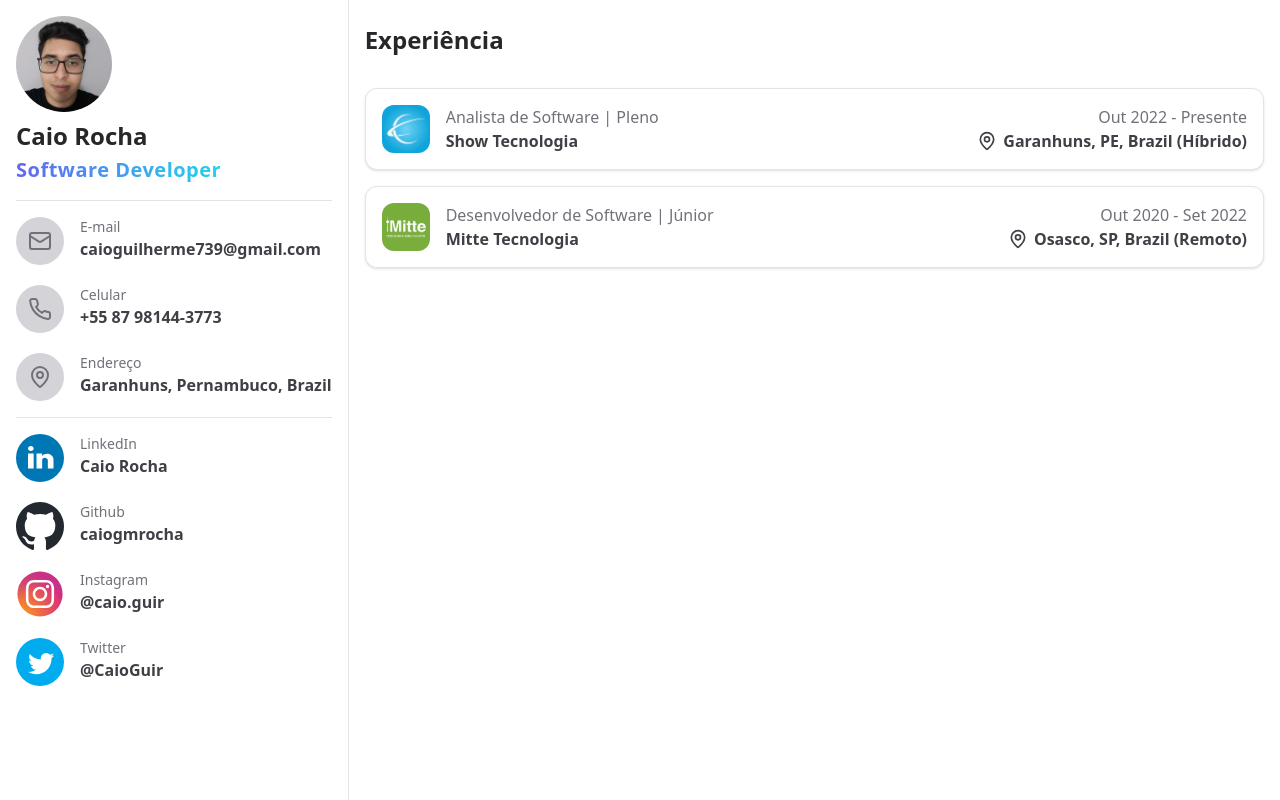
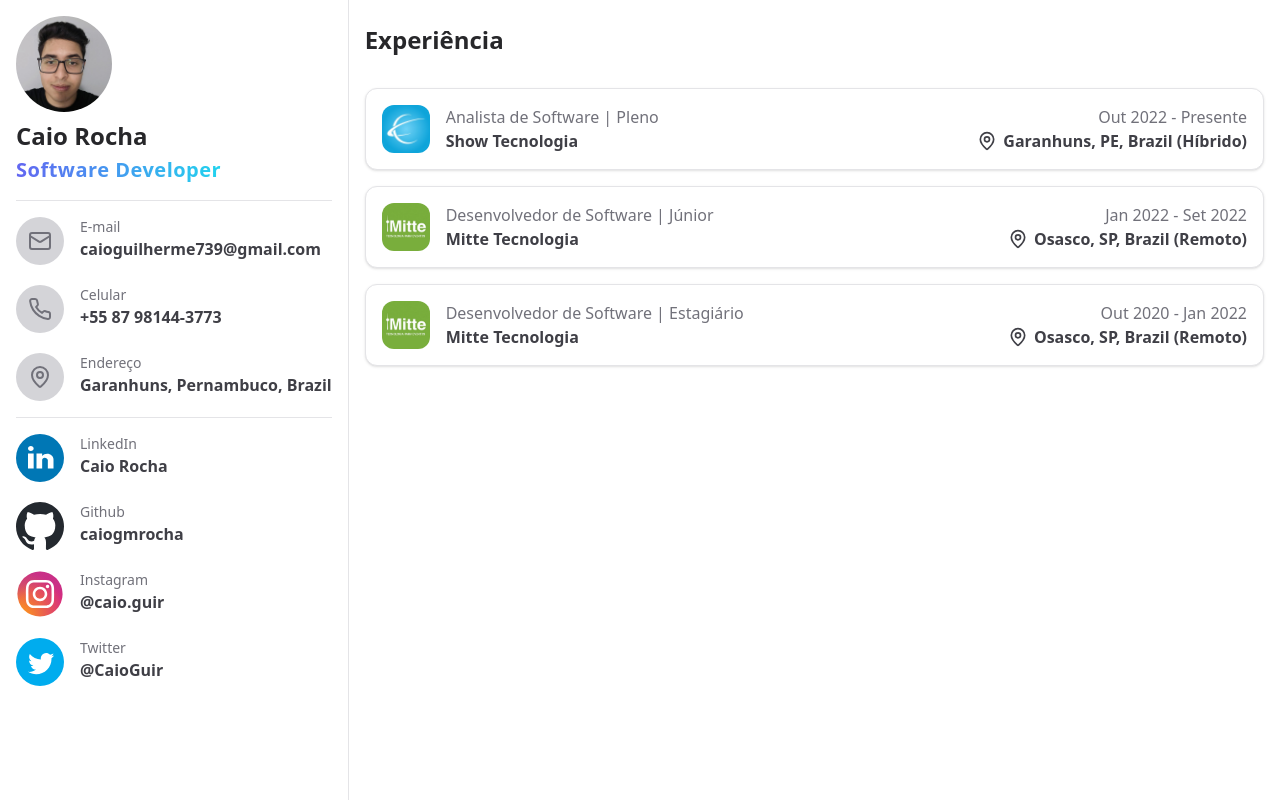
Before and after one commit to caiogmrocha/portfolio, a React (Vite) app: page / in a window 1280 px wide. Built offline with nearby package versions, Linux system fonts and the light colour scheme.

Commit message:
feat(#5): add Mitte Tecnologia Internship at <ExperiencesSection />

```diff
--- a/src/pages/components/ExperiencesSection.tsx
+++ b/src/pages/components/ExperiencesSection.tsx
@@ -18,8 +18,17 @@ export function ExperiencesSection() {
             position: "Desenvolvedor de Software | Júnior",
             company: "Mitte Tecnologia",
             location: "Osasco, SP, Brazil (Remoto)",
+            startDate: "Jan 2022",
+            endDate: "Set 2022",
+            url: "https://www.mittetecnologia.com.br/",
+        },
+        {
+            logo: MitteTecnologiaLogo,
+            position: "Desenvolvedor de Software | Estagiário",
+            company: "Mitte Tecnologia",
+            location: "Osasco, SP, Brazil (Remoto)",
             startDate: "Out 2020",
-            endDate: "Set 2022",
+            endDate: "Jan 2022",
             url: "https://www.mittetecnologia.com.br/",
         },
     ];
```
